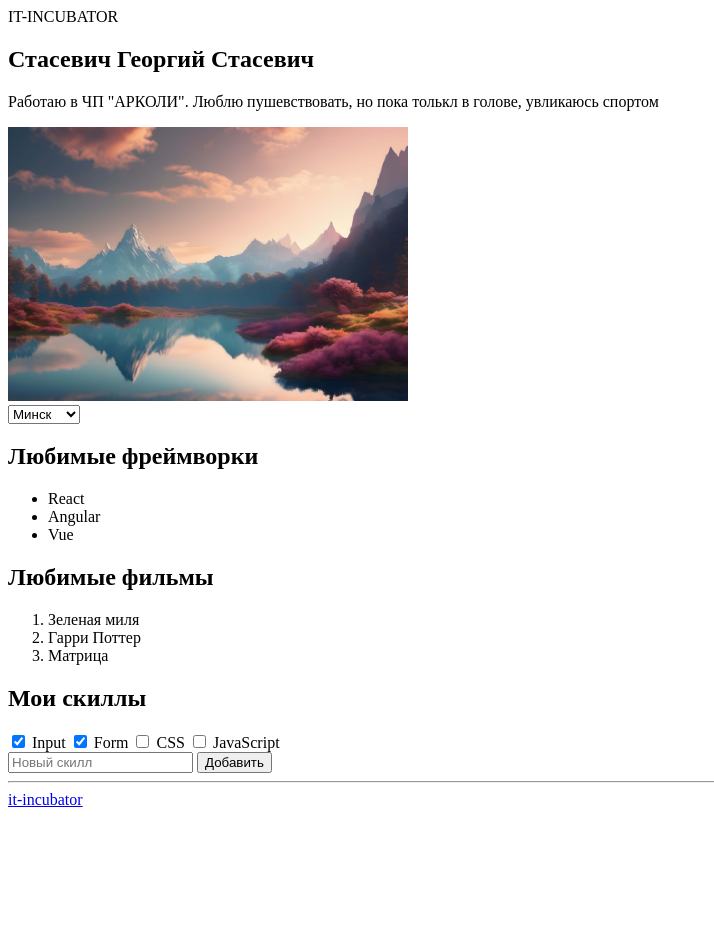
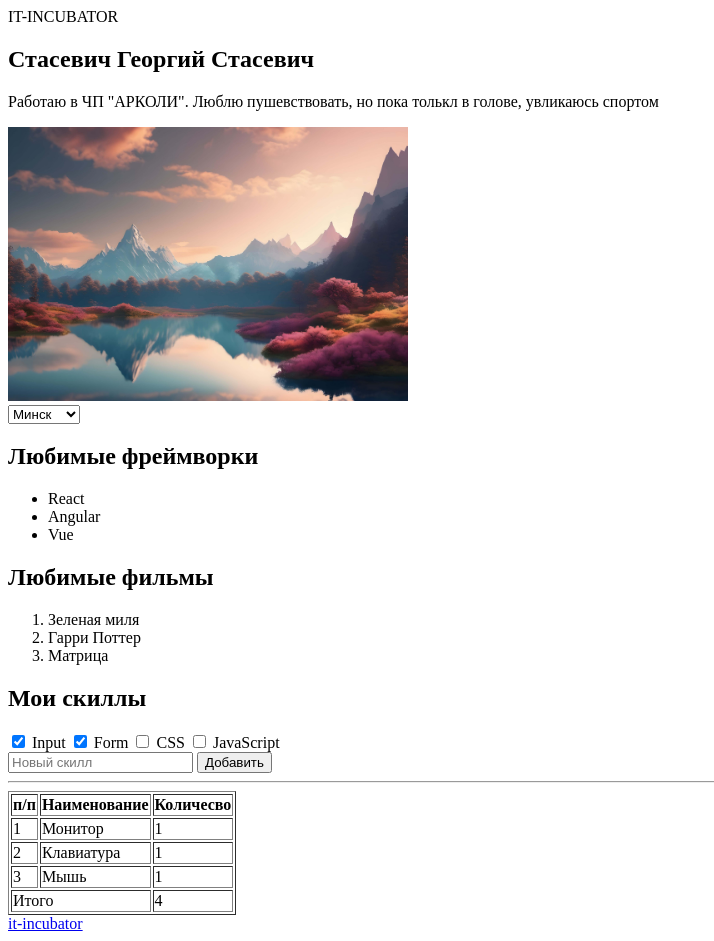
Before and after one commit to George-Stas/1-hw-with-auto-test-html-css-main, a plain HTML site: page index.html in a window 1280 px wide. Shown: the whole page, without its empty margins (0-714 px from the left). Before the commit the page ends 817 px from the top, so only its background shows below. Drawn offline with Linux system fonts and the light colour scheme.

Commit message:
complete task-8

```diff
--- a/index.html
+++ b/index.html
@@ -91,11 +91,37 @@
         <button type="submit">Добавить</button>
         <!-- 7) Добавь горизонтальную линию (для этого есть специальный тег) -->
         <hr>
-        <table data-cy="hw-about-table-pre">
+        <table data-cy="hw-about-table-pre" border="1">
             <!-- 8) В таблице сделай 5 строк и 3 столбца.
                         - В первой строке ячейки заголовков, в остальных обычные ячейки
                         - Добавь границы для всей таблицы с помощью специального атрибута border="". Он устарел, но работает
                         - В последнем ряду первая ячейка должна занимать 2 столбца (как должно выглядеть - смотри образец). Таблицу можно заполнять любыми данными -->
+                        <tbody>
+                            <tr>
+                                <th>п/п</th>
+                                <th>Наименование</th>
+                                <th>Количесво</th>
+                            </tr>
+                            <tr>
+                                <td>1</td>
+                                <td>Монитор</td>
+                                <td>1</td>
+                            </tr>
+                            <tr>
+                                <td>2</td>
+                                <td>Клавиатура</td>
+                                <td>1</td>
+                            </tr>
+                            <tr>
+                                <td>3</td>
+                                <td>Мышь</td>
+                                <td>1</td>
+                            </tr>
+                            <tr>
+                                <td colspan="2">Итого</td>
+                                <td>4</td>
+                            </tr>
+                        </tbody>
         </table>
     </section>
     <footer data-cy="hw-footer-pre">
```
